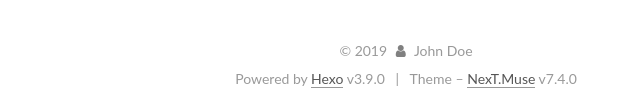
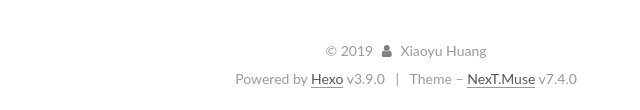
Before and after one commit to XiaoyuHuang96/XiaoyuHuang96.github.io, a plain HTML site: page 2019/09/11/hello-world/index.html in a window 1280 px wide. Shown: the part 1374-1484 px from the top of the page, 394-1034 px from the left. Drawn offline with Linux system fonts and the light colour scheme.

Commit message:
Site updated: 2019-09-11 20:20:56

```diff
--- a/2019/09/11/hello-world/index.html
+++ b/2019/09/11/hello-world/index.html
@@ -198,7 +198,7 @@
     <link itemprop="mainEntityOfPage" href="http://yoursite.com/2019/09/11/hello-world/">
 
     <span hidden itemprop="author" itemscope itemtype="http://schema.org/Person">
-      <meta itemprop="name" content="John Doe">
+      <meta itemprop="name" content="Xiaoyu Huang">
       <meta itemprop="description" content="">
       <meta itemprop="image" content="/images/avatar.gif">
     </span>
@@ -315,7 +315,7 @@
 
       <div class="site-overview-wrap sidebar-panel">
         <div class="site-author motion-element" itemprop="author" itemscope itemtype="http://schema.org/Person">
-  <p class="site-author-name" itemprop="name">John Doe</p>
+  <p class="site-author-name" itemprop="name">Xiaoyu Huang</p>
   <div class="site-description" itemprop="description"></div>
 </div>
   <nav class="site-state motion-element">
@@ -348,7 +348,7 @@
   <span class="with-love" id="animate">
     <i class="fa fa-user"></i>
   </span>
-  <span class="author" itemprop="copyrightHolder">John Doe</span>
+  <span class="author" itemprop="copyrightHolder">Xiaoyu Huang</span>
 </div>
   <div class="powered-by">Powered by <a href="https://hexo.io" class="theme-link" rel="noopener" target="_blank">Hexo</a> v3.9.0</div>
   <span class="post-meta-divider">|</span>
--- a/css/main.css
+++ b/css/main.css
@@ -1673,7 +1673,7 @@ article:last-child .post-eof {
 }
 .links-of-author a::before,
 .links-of-author span.exturl::before {
-  background: #21f161;
+  background: #7a7d37;
   border-radius: 50%;
   content: ' ';
   display: inline-block;
```
Also changed, not shown: archives/2019/09/index.html (+2 -2 lines), archives/2019/index.html (+2 -2 lines), archives/index.html (+2 -2 lines), index.html (+3 -3 lines).
